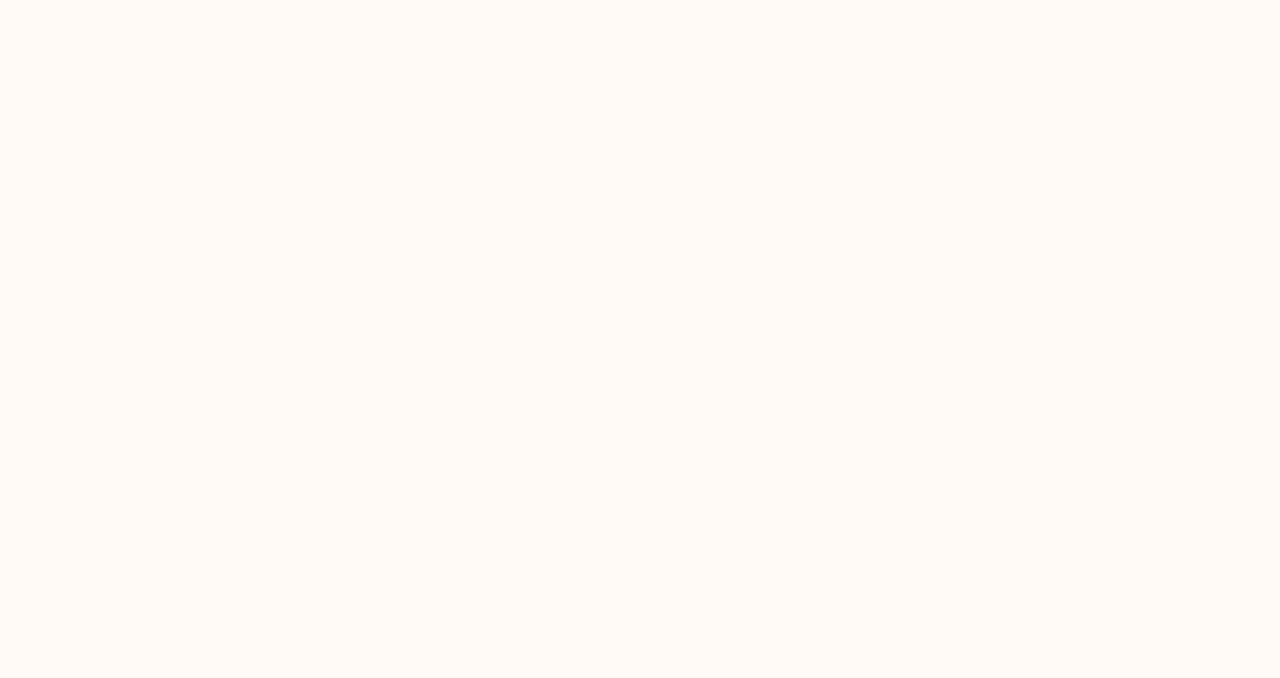
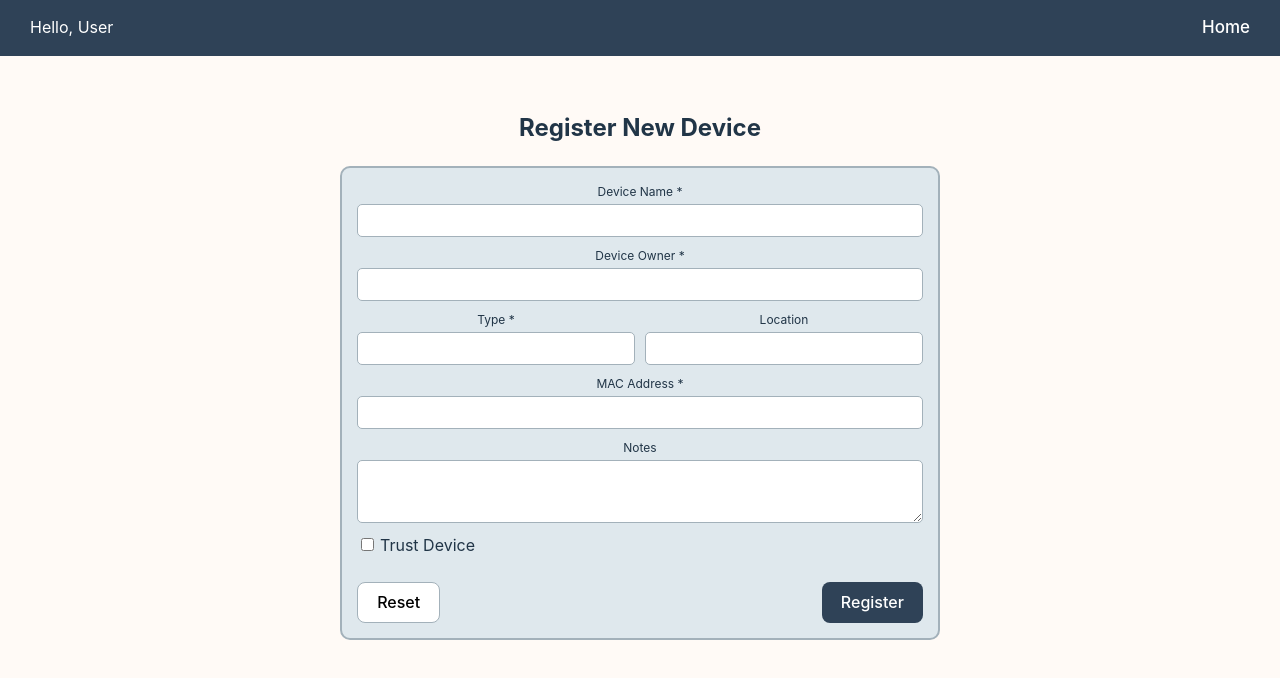
Before and after one commit to lenayoung8/SeniorDesign, a React (Vite) app in the folder Network Scanner/: page /register in a window 1280 px wide. Before the commit this address had no page. Shown: the top 678 px of the page. Built offline with nearby package versions, Linux system fonts and the light colour scheme.

Commit message:
added device registration page & button

```diff
--- a/Network Scanner/src/App.jsx
+++ b/Network Scanner/src/App.jsx
@@ -2,6 +2,7 @@ import { BrowserRouter as Router, Routes, Route } from 'react-router-dom';
 import Login from './pages/login/login';
 import Home from './pages/home/home';
 import Deer from './pages/deer/deer';
+import DeviceRegistration from './pages/device_registration/dev_reg';
 
 function App() {
   return (
@@ -9,6 +10,7 @@ function App() {
       <Routes>
         <Route path="/" element={<Login />} />
         <Route path="/home" element={<Home />} />
+        <Route path="/register" element={<DeviceRegistration />} />
       </Routes>
     </Router>
   );
--- /dev/null
+++ b/Network Scanner/src/pages/device_registration/dev_reg.css
@@ -0,0 +1,159 @@
+/* General */
+body {
+  margin: 0;
+}
+
+/* Creates the top navbar */
+.topnav {
+	background-color: #2f4257;
+	position: fixed;
+	top: 0;
+	width: 100%;
+	display: flex;
+	justify-content: space-between;
+	padding: 15px 30px;
+	box-sizing: border-box;
+}
+.topnav a {
+	color: white;
+	text-decoration: none;
+	font-size: 17px;
+}
+.topnav a:hover {
+	color: #dfe8ed;
+}
+
+.container {
+	display: flex;
+	width: 100%;
+}
+
+.column {
+	width: 50%;
+	padding: 1rem;
+	box-sizing: border-box;
+}
+
+#idname {
+	color: white;
+	text-align: left;
+}
+
+#pagename {
+	text-align: right;
+}
+
+/* Layout */
+.page-wrap {
+  padding: 90px 20px 40px;
+  max-width: 600px;
+  margin: auto;
+}
+
+/* Panels */
+.panel {
+  background-color: #dfe8ed;
+  border: 2px solid #a3b1ba;
+  border-radius: 10px;
+  padding: 15px;
+  margin-top: 15px;
+}
+
+/* Grid */
+.grid {
+  display: flex;
+  flex-direction: column;
+  gap: 10px;
+}
+
+.grid-2 {
+  display: flex;
+  gap: 10px;
+}
+
+.grid-2 > div {
+  flex: 1;
+}
+
+/* Fields */
+.field {
+  display: flex;
+  flex-direction: column;
+}
+
+.field-label {
+  font-size: 12px;
+  margin-bottom: 3px;
+}
+
+.field-input,
+.field-select,
+.field-textarea {
+  padding: 8px;
+  border: 1px solid #a3b1ba;
+  border-radius: 5px;
+}
+
+.field-input.error,
+.field-select.error {
+  border-color: red;
+}
+
+.field-error {
+  font-size: 11px;
+  color: red;
+}
+
+.field-hint {
+  font-size: 11px;
+  color: #777;
+}
+
+/* Toggle */
+.toggle-row {
+  display: flex;
+  justify-content: space-between;
+  align-items: center;
+}
+
+.toggle input {
+  transform: scale(1.2);
+}
+
+/* Footer */
+.form-footer {
+  display: flex;
+  justify-content: space-between;
+  margin-top: 15px;
+}
+
+button {
+  padding: 8px 15px;
+  border-radius: 5px;
+  cursor: pointer;
+}
+
+.btn-reset {
+  background: white;
+  border: 1px solid #a3b1ba;
+}
+
+.btn-submit {
+  background: #2f4257;
+  color: white;
+  border: none;
+}
+
+/* Success */
+.success-panel {
+  background-color: #dfe8ed;
+  border: 2px solid #a3b1ba;
+  border-radius: 10px;
+  padding: 30px;
+  text-align: center;
+}
+
+.success-id {
+  margin: 10px 0;
+  font-weight: bold;
+}
--- /dev/null
+++ b/Network Scanner/src/pages/device_registration/dev_reg.jsx
@@ -0,0 +1,204 @@
+import { useState } from "react";
+import { useNavigate } from "react-router-dom";
+import "./dev_reg.css";
+
+export default function DeviceRegistration() {
+  const navigate = useNavigate();
+
+  const [form, setForm] = useState({
+    name: "",
+    owner: "",
+    type: "",
+    location: "",
+    mac: "",
+    notes: "",
+    trusted: false,
+  });
+
+  const [submitted, setSubmitted] = useState(false);
+
+  const handleChange = (e) => {
+    const { name, value, type, checked } = e.target;
+    setForm({
+      ...form,
+      [name]: type === "checkbox" ? checked : value,
+    });
+  };
+
+  const handleSubmit = (e) => {
+    e.preventDefault();
+
+    console.log("Submitted:", form);
+
+    // later: send to backend
+    setSubmitted(true);
+  };
+
+  const handleReset = () => {
+    setForm({
+      name: "",
+      owner: "",
+      type: "",
+      location: "",
+      mac: "",
+      notes: "",
+      trusted: false,
+    });
+  };
+
+  // Success screen
+  if (submitted) {
+    return (
+      <>
+        <div className="topnav">
+          <span id="idname">Hello, User</span>
+          <a onClick={() => navigate("/home")}>Home</a>
+        </div>
+
+        <div className="page-wrap">
+          <div className="success-panel">
+            <h2>Device Registered!</h2>
+            <p className="success-id">{form.name}</p>
+            <button onClick={() => navigate("/home")}>
+              Back to Home
+            </button>
+          </div>
+        </div>
+      </>
+    );
+  }
+
+  // Form page
+  return (
+    <>
+      <div className="topnav">
+        <span id="idname">Hello, User</span>
+        <a onClick={() => navigate("/home")}>Home</a>
+      </div>
+
+      <div className="page-wrap">
+        <h2>Register New Device</h2>
+
+        <form onSubmit={handleSubmit} className="panel">
+          <div className="grid">
+
+            {/* Device Name */}
+            <div className="field">
+              <label className="field-label">
+                Device Name <span className="req">*</span>
+              </label>
+              <input
+                className="field-input"
+                type="text"
+                name="name"
+                value={form.name}
+                onChange={handleChange}
+                required
+              />
+            </div>
+
+            {/* Device Owner */}
+            <div className="field">
+              <label className="field-label">
+                Device Owner <span className="req">*</span>
+              </label>
+              <input
+                className="field-input"
+                type="text"
+                name="owner"
+                value={form.owner}
+                onChange={handleChange}
+                required
+              />
+            </div>
+
+            {/* Type + Location */}
+            <div className="grid-2">
+              <div className="field">
+                <label className="field-label">
+                  Type <span className="req">*</span>
+                </label>
+                <input
+                  className="field-input"
+                  type="text"
+                  name="type"
+                  value={form.type}
+                  onChange={handleChange}
+                  required
+                />
+              </div>
+
+              <div className="field">
+                <label className="field-label">Location</label>
+                <input
+                  className="field-input"
+                  type="text"
+                  name="location"
+                  value={form.location}
+                  onChange={handleChange}
+                />
+              </div>
+            </div>
+
+            {/* MAC Address */}
+            <div className="field">
+              <label className="field-label">
+                MAC Address <span className="req">*</span>
+              </label>
+              <input
+                className="field-input"
+                type="text"
+                name="mac"
+                value={form.mac}
+                onChange={handleChange}
+                required
+              />
+            </div>
+
+            {/* Notes */}
+            <div className="field">
+              <label className="field-label">Notes</label>
+              <textarea
+                className="field-textarea"
+                name="notes"
+                value={form.notes}
+                onChange={handleChange}
+                rows="3"
+              />
+            </div>
+
+            {/* Trusted Device */}
+            <div className="toggle-row">
+              <label>
+                <input
+                  type="checkbox"
+                  name="trusted"
+                  checked={form.trusted}
+                  onChange={handleChange}
+                  style={{ marginRight: "6px" }}
+                />
+                Trust Device
+              </label>
+            </div>
+
+            {/* Buttons */}
+            <div className="form-footer">
+              <button
+                type="button"
+                className="btn-reset"
+                onClick={handleReset}
+              >
+                Reset
+              </button>
+
+              <button type="submit" className="btn-submit">
+                Register
+              </button>
+            </div>
+
+          </div>
+        </form>
+      </div>
+    </>
+  );
+}
--- a/Network Scanner/src/pages/home/home.css
+++ b/Network Scanner/src/pages/home/home.css
@@ -89,6 +89,7 @@ background-color: #909090;
   	box-shadow: 0 4px 12px rgba(0,0,0,0.08);
 }
 
+
 /* Devices trying to connect box */
 #DevicesTable {
 	/* border: 2px solid black; */
@@ -101,6 +102,8 @@ background-color: #909090;
   	overflow-y: auto;
   	box-shadow: 0 4px 12px rgba(0,0,0,0.08);
 }
+
+
 
 /* Devices trying to connect table */
 #DevicesTable th {
@@ -137,3 +140,27 @@ background-color: #909090;
   	overflow-y: auto;
   	box-shadow: 0 4px 12px rgba(0,0,0,0.08);
 }
+
+/* Container for the Add Device button */
+.add-device-container {
+  display: flex;
+  justify-content: flex-end;
+  margin: 10px 0 20px 0;
+}
+
+/* Add Device button */
+.add-device-btn {
+  padding: 10px 25px;
+  font-size: 13px;
+  font-weight: bold;
+  border: none;
+  border-radius: 8px;
+  background-color: #a9ba96;
+  color: #f5efeb;
+  cursor: pointer;
+  box-shadow: 0 4px 12px rgba(0,0,0,0.08);
+}
+
+.add-device-btn:hover {
+  background-color: #768663;
+}
--- a/Network Scanner/src/pages/home/home.jsx
+++ b/Network Scanner/src/pages/home/home.jsx
@@ -10,11 +10,12 @@ import {
   Tooltip,
   Legend
 } from 'chart.js';
+import { useNavigate } from "react-router-dom";
 
-// You must register the components you use
 ChartJS.register(CategoryScale, LinearScale, BarElement, Title, Tooltip, Legend);
 
 export default function Deer() {
+  const navigate = useNavigate();
 
   return (
     <>
@@ -25,6 +26,8 @@ export default function Deer() {
 
       <div style={{ padding: "60px 20px 0" }}>
         <h3>Your Devices At a Glance</h3>
+
+        {/* Devices Box */}
         <div id="DevicesBox">
           <p>Display Devices and Icons Here</p>
           <img src={deerGif} alt="deer" />
@@ -33,18 +36,31 @@ export default function Deer() {
           <img src={deerGif} alt="deer" />
         </div>
 
+
+        {/* Add Device Button */}
+        <div className="add-device-container">
+          <button
+            type="button"
+            className="add-device-btn"
+            onClick={() => navigate("/register")}
+          >
+            Add New Device
+          </button>
+        </div>
+
+        {/* Main lower container */}
         <div className="container">
+          {/* Left column */}
           <div className="column">
             <h3>Devices Trying to Connect</h3>
             <div id="DevicesConnected">
-              {/* Display Devices wanting to connect here */}
               <table id="DevicesTable">
                 <thead>
                   <tr>
                     <th>Name</th>
                     <th>Type</th>
                     <th>Seen Before</th>
-                    <th> Safety Rating</th>
+                    <th>Safety Rating</th>
                   </tr>
                 </thead>
                 <tbody>
@@ -71,6 +87,7 @@ export default function Deer() {
             </div>
           </div>
 
+          {/* Right column */}
           <div className="column">
             <h3>Graph</h3>
             <div id="GraphBox">
--- a/Network Scanner/src/pages/login/login.css
+++ b/Network Scanner/src/pages/login/login.css
@@ -23,12 +23,13 @@
   padding: 0.5rem;
   width: 250px;
   border-radius: 6px;
-  border: 1px solid #f5efeb;
+  border: none;
 }
 
 .login-form button {
   background-color: #a9ba96;
   color: #f5efeb;
+  border: none;
 }
 
 .login-form button:hover {
```
Also changed, not shown: 1 other file (tests, documents, lock files or other folders).
